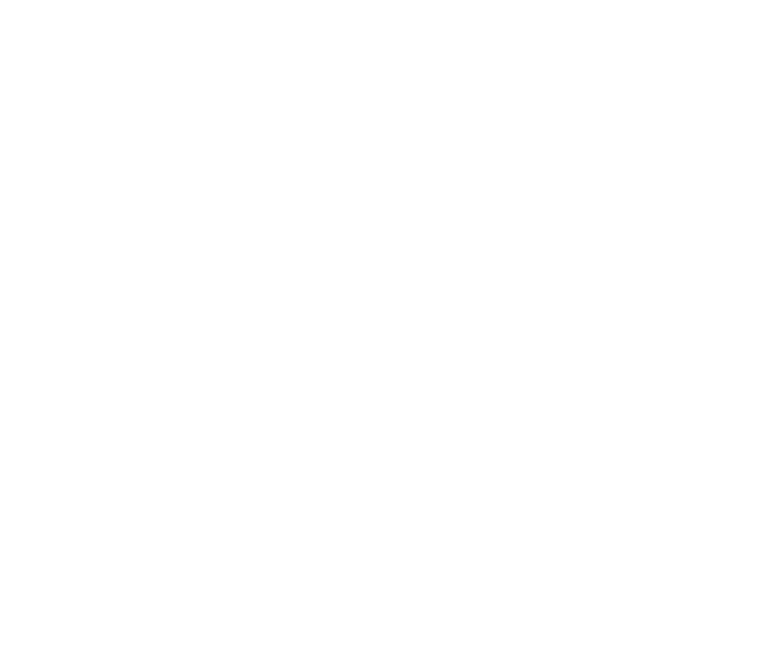
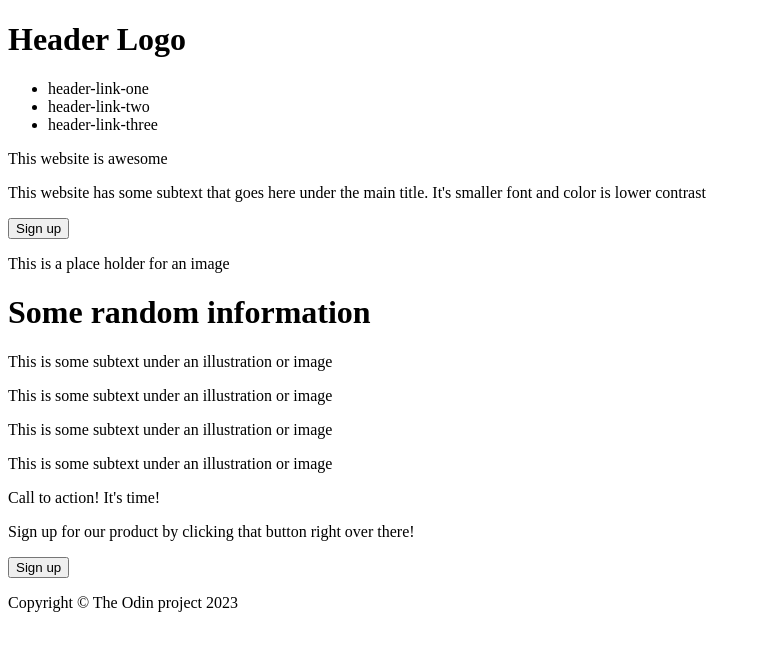
Before and after one commit to SantiW01/Landing-Page, a plain HTML site: page index.html in a window 1280 px wide. Shown: the whole page, without its empty margins (0-759 px from the left). Drawn offline with Linux system fonts and the light colour scheme.

Commit message:
Defining the different sections and layout of web pages

```diff
--- a/index.html
+++ b/index.html
@@ -9,10 +9,32 @@
 </head>
 <body>
     <div class="sections">
-        <div class="hero"></div>
-        <div class="information"></div>
-        <div class="quote"></div>
-        <div class="footer"></div>
+        <div class="hero">
+            <h1 class="headerLogo">Header Logo</h1>
+            <ul class="links">
+                <li class="link">header-link-one</li>
+                <li class="link">header-link-two</li>
+                <li class="link">header-link-three</li>
+            </ul>
+            <p class="title">This website is awesome</p>
+            <p class="subtext">This website has some subtext that goes here under the main title. It's smaller font and color is lower contrast</p>
+            <button class="signUp-btn">Sign up</button>
+            <div class="placeholder"><p>This is a place holder for an image</p></div>
+        </div>
+        <div class="information">
+            <h1 class="informationTitle">Some random information</h1>
+            <div class="firstInformation"><p>This is some subtext under an illustration or image</p></div>
+            <div class="secondInformation"><p>This is some subtext under an illustration or image</p></div>
+            <div class="thirdInformation"><p>This is some subtext under an illustration or image</p></div>
+            <div class="fourthInformation"><p>This is some subtext under an illustration or image</p></div>
+        </div>
+        <div class="quote"><p class="quotePhrase"></p></div>
+        <div class="callToAction">
+            <p>Call to action! It's time!</p>
+            <p>Sign up for our product by clicking that button right over there!</p>
+            <button>Sign up</button>
+        </div>
+        <div class="footer"><p>Copyright © The Odin project 2023</p></div>
     </div>
 </body>
 </html>
```
